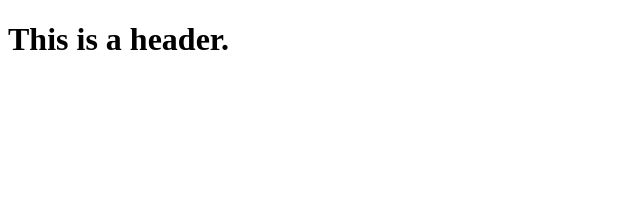
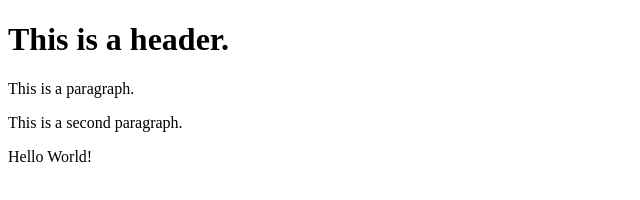
Before and after one commit to ping2522x/git-test, a website: page index.html in a window 1280 px wide. Shown: the whole page, without its empty margins (0-640 px from the left). Drawn offline with Linux system fonts and the light colour scheme.

Commit message:
Using NPM

```diff
--- a/index.html
+++ b/index.html
@@ -2,5 +2,8 @@
 <html>
     <body>
         <h1>This is a header.</h1>
+        <p>This is a paragraph.</p>
+        <p>This is a second paragraph.</p>
+        <p>Hello World!</p>
     </body>
 </html>
```
Also changed, not shown: package.json (added, +24 -0 lines), 2 other files.
